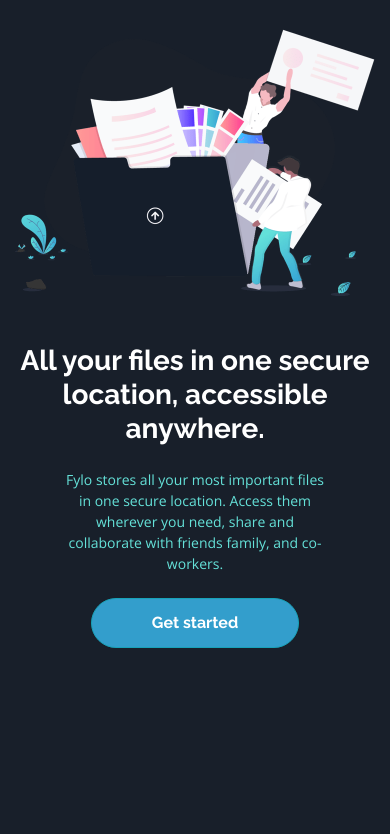
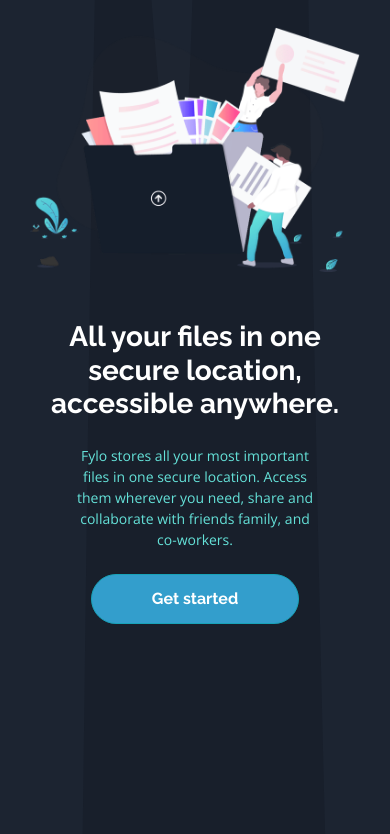
Before and after one commit to rogozinski/FrontEndMentor-FyloLandingPage-DarkTheme, a plain HTML site: page index.html in a window 390 px wide. Shown: the part 79-913 px from the top of the page. Drawn offline with nearby package versions, Linux system fonts and the light colour scheme.

Commit message:
project update

```diff
--- a/index.html
+++ b/index.html
@@ -21,6 +21,7 @@
 </head>
 
 <body>
+  <div id="mainContainer" class="container-fluid">
     <nav id="mainNavbar" class="navbar navbar-expand my-4">
       <a class="navbar-brand w-25" href="#"><img class="img-fluid" src="images/logo.svg" alt="Fylo Logo"></a>
       <ul class="navbar-nav">
@@ -29,6 +30,7 @@
         <li class="nav-item"><a href="#" class="nav-link">Sign In</a></li>
       </ul>
     </nav>
+
     <main class="container">
       <section id="intro_section" class="text-center mx-auto">
         <img src="images/illustration-intro.png" alt="Intro" class="img-fluid mt-2">
@@ -182,7 +184,8 @@
       <section class="text-center m-auto w-75">
         <div id="fifth_section" class="shadow p-4">
           <h2>Get early access today</h2>
-        <p>It only takes a minute to sign up and our free starter tier is extremely generous. If you have any questions,
+          <p>It only takes a minute to sign up and our free starter tier is extremely generous. If you have any
+            questions,
             our support team would be happy to help you.</p>
           <form action="#send" class="needs-validation" novalidate>
             <div class="form-row">
@@ -198,7 +201,7 @@
         </div>
       </section>
     </main>
-
+  </div>
   <!--FOOTER-->
   <footer class="container-fluid">
     <div class="row w-75 mx-auto mt-5">
--- a/style.css
+++ b/style.css
@@ -2,12 +2,21 @@
 body{
     font-family: 'Open Sans', sans-serif;
     font-size: 14px;
-    background-color: hsl(218, 28%, 13%);
+    background-color: hsl(217, 28%, 15%);
+
     color: hsl(176, 68%, 64%);
     display: flex;
     flex-direction: column;
+
+
 }
 
+#mainContainer{
+    background: url("images/bg-curvy-desktop.svg");
+    background-repeat: no-repeat;
+    background-size: 100% 100%;
+    background-position: bottom;
+}
 
 h1, h2, h3, h4, h5, h6, a, button {
     font-family: 'Raleway', sans-serif;
@@ -229,4 +238,12 @@ footer a:hover{
         font-size: 0.7em;
     }
 
+    #mainContainer{
+        background: url("images/bg-curvy-mobile.svg");
+        background-repeat: no-repeat;
+        background-size: 100% 150%;
+        background-position: bottom;
+
+    }
+
   }
```
Lines whose indentation alone changed are shown as unchanged.
